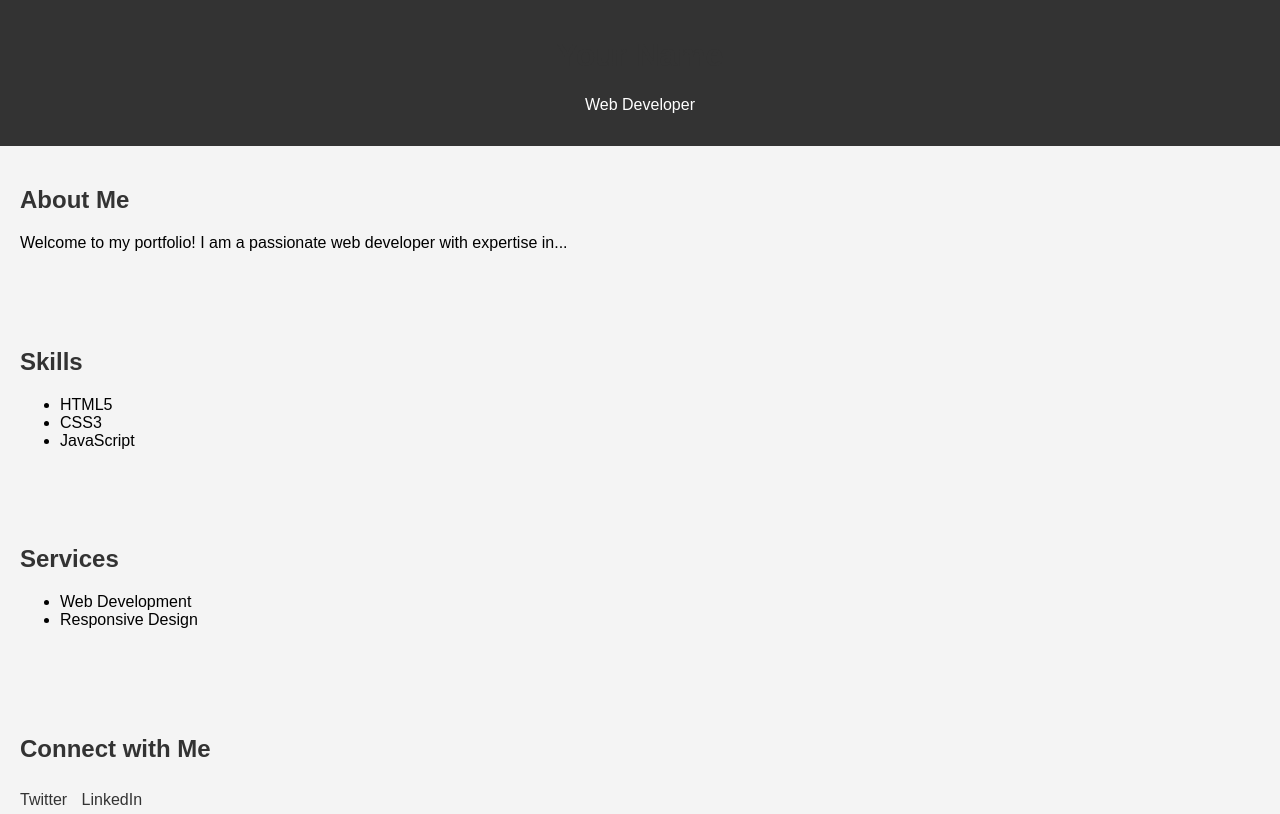
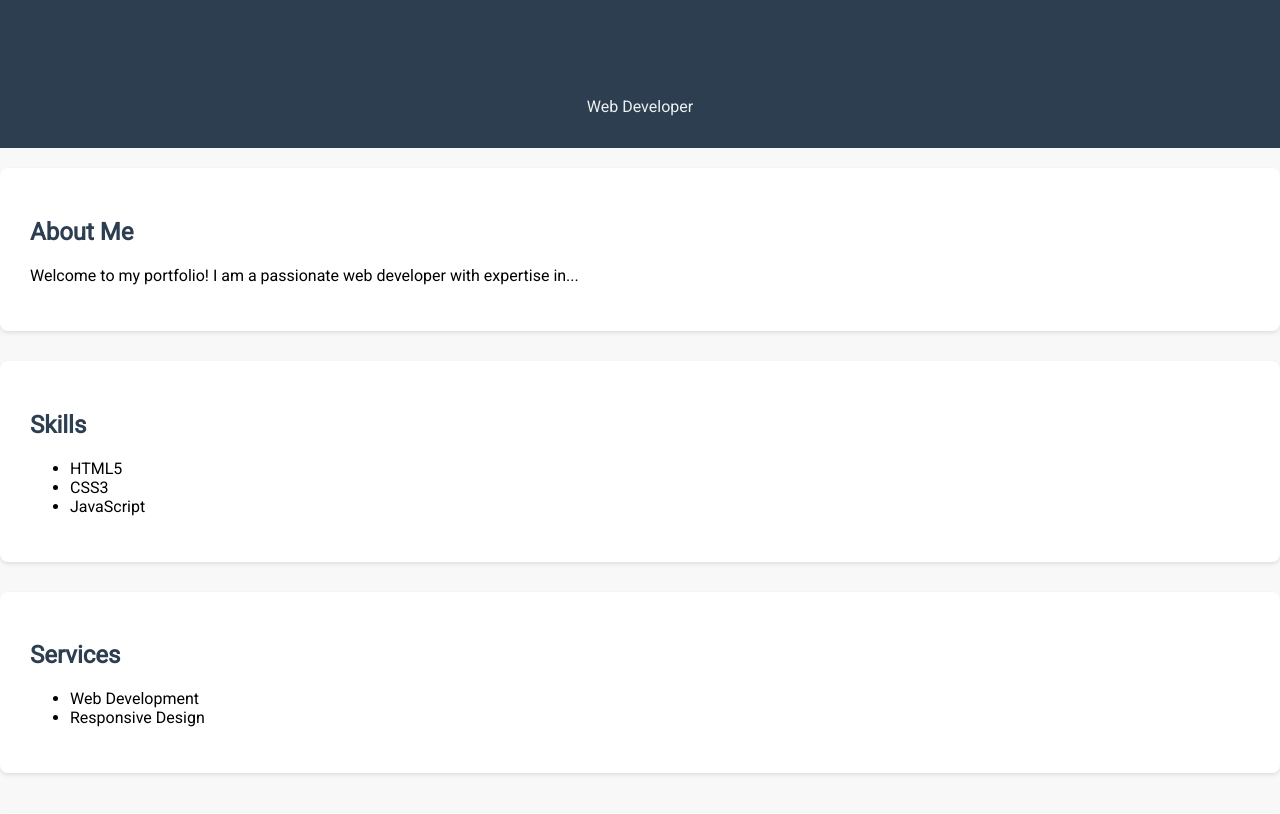
Before and after one commit to PavanPadamata/xxxxx, a plain HTML site: page index.html in a window 1280 px wide. Shown: the top 814 px of the page. Drawn offline with Linux system fonts and the light colour scheme.

Commit message:
bring in some changes

```diff
--- a/index.html
+++ b/index.html
@@ -5,6 +5,8 @@
     <meta name="viewport" content="width=device-width, initial-scale=1.0">
     <title>Your Name - Portfolio</title>
     <link rel="stylesheet" href="styles.css">
+    <!-- Add a link to a Google Font (Roboto) for the updated font-family -->
+    <link rel="stylesheet" href="https://fonts.googleapis.com/css2?family=Roboto:wght@400&display=swap">
 </head>
 <body>
 
--- a/script.js
+++ b/script.js
@@ -1,2 +1,9 @@
-// Add any interactivity or additional features here
-console.log('Script loaded');
+// script.js
+
+document.addEventListener("DOMContentLoaded", function () {
+    // Function to be executed when the DOM is fully loaded
+    console.log("Welcome to Your Name's Portfolio! Feel free to explore.");
+
+    // You can add more JavaScript functionality here as needed
+    // For example, handling form submissions, animations, etc.
+});
--- a/styles.css
+++ b/styles.css
@@ -1,38 +1,47 @@
 body {
-    font-family: 'Arial', sans-serif;
+    font-family: 'Roboto', sans-serif; /* Updated font-family */
     margin: 0;
     padding: 0;
-    background-color: #f4f4f4;
+    background-color: #f8f8f8; /* Lighter background color */
 }
 
 header {
-    background-color: #333;
-    color: #fff;
+    background-color: #2c3e50; /* Darker background color */
+    color: #ecf0f1; /* Light text color */
     text-align: center;
     padding: 1em 0;
 }
 
 section {
-    padding: 20px;
+    padding: 30px; /* Increased padding for better spacing */
+    background-color: #fff; /* White background for sections */
+    border-radius: 8px; /* Rounded corners for sections */
+    box-shadow: 0 2px 4px rgba(0, 0, 0, 0.1); /* subtle box shadow */
+    margin-top: 20px;
 }
 
 h1, h2, h3 {
-    color: #333;
+    color: #2c3e50; /* Dark text color */
 }
 
 .skills, .services {
-    margin-top: 20px;
+    margin-top: 30px; /* Increased margin-top for better separation */
 }
 
 .social {
-    margin-top: 30px;
+    margin-top: 40px; /* Increased margin-top for better separation */
 }
 
 .social a {
     display: inline-block;
-    margin-right: 10px;
-    color: #333;
+    margin-right: 15px; /* Increased margin-right for better spacing */
+    color: #3498db; /* Blue color for links */
     text-decoration: none;
+    transition: color 0.3s ease; /* Smooth color transition on hover */
+}
+
+.social a:hover {
+    color: #2980b9; /* Darker blue color on hover */
 }
 
 .social i {
```
